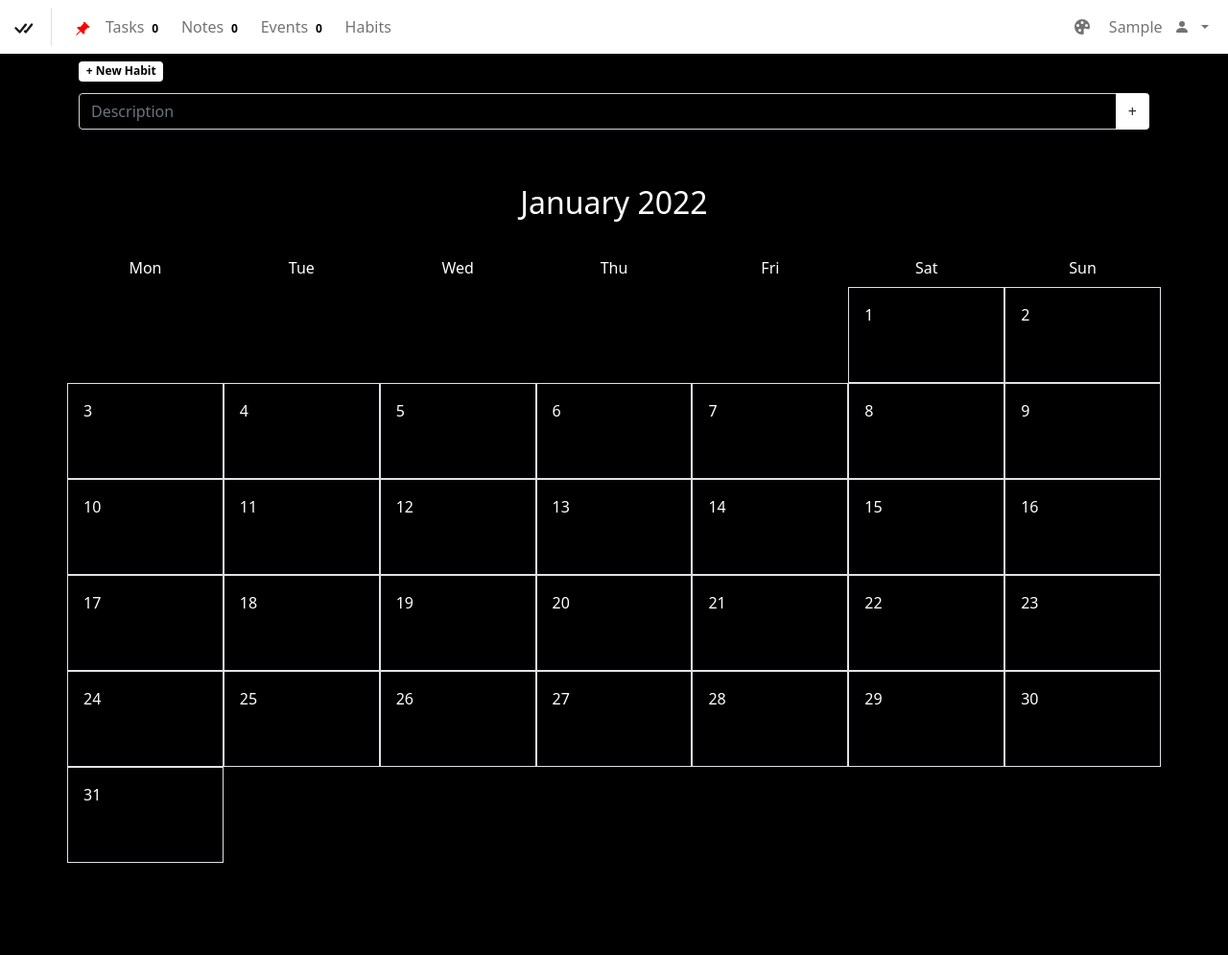
After one commit to misterrager8/toDo-Py, a Flask app: page /habits in a window 1280 px wide, after a click on "+ New Habit". The commit adds this page. Shown: the whole page at 96% size. Run offline with Flask 2, Linux system fonts and the light colour scheme; the visitor is signed in with stand-in values (Sample User, id 1); data comes from the database, SQL or seed files in the repository; data that the repository does not hold is empty.

Commit message:
Bring back HabitCalendar, Habit classes

```diff
--- a/modules/ctrla.py
+++ b/modules/ctrla.py
@@ -1,6 +1,10 @@
+from calendar import month_name, day_abbr, Calendar
+from datetime import date
+
 from sqlalchemy import text
 
 from modules import db
+from modules.models import Entry
 
 
 class Database:
@@ -33,3 +37,102 @@ class Database:
     def execute_stmt(stmt: str):
         db.session.execute(stmt)
         db.session.commit()
+
+
+class HabitCalendar(Calendar):
+    """
+    This calendar returns complete HTML pages.
+    """
+
+    # CSS classes for the day <td>s
+    cssclasses = ["mon", "tue", "wed", "thu", "fri", "sat", "sun"]
+
+    # CSS classes for the day <th>s
+    cssclasses_weekday_head = cssclasses
+
+    # CSS class for the days before and after current month
+    cssclass_noday = "noday"
+
+    # CSS class for the month's head
+    cssclass_month_head = "month"
+
+    # CSS class for the month
+    cssclass_month = "month"
+
+    # CSS class for the year's table head
+    cssclass_year_head = "year"
+
+    # CSS class for the whole year table
+    cssclass_year = "year"
+
+    def formatday(self, day, weekday):
+        """
+        Return a day as a table cell.
+        """
+
+        if day == 0:
+            # day outside month
+            return '<div class="card-body %s" style="height:100px;width:100px">&nbsp;</div>' % self.cssclass_noday
+        else:
+            _ = db.session.query(Entry).filter(Entry.datestamp == date(date.today().year, date.today().month, day)).all()
+            if _:
+                x = ""
+                for i in _:
+                    x += '<svg xmlns="http://www.w3.org/2000/svg" width="20" height="20" fill="%s" class="bi bi-circle-fill mr-1" viewBox="0 0 16 16"><circle cx="8" cy="8" r="8"/></svg>' % i.habits.color
+                return '<div class="card-body border text-truncate %s" style="height:100px;width:100px">%d<br>%s</div>' % (
+                    self.cssclasses[weekday], day, x)
+            else:
+                return '<div class="card-body border %s" style="height:100px;width:100px">%d</div>' % (
+                    self.cssclasses[weekday], day)
+
+    def formatweek(self, theweek):
+        """
+        Return a complete week as a table row.
+        """
+        s = ''.join(self.formatday(d, wd) for (d, wd) in theweek)
+        return '<div class="row">%s</div>' % s
+
+    def formatweekday(self, day):
+        """
+        Return a weekday name as a table header.
+        """
+        return '<p class="text-center card-body font-italic font-weight-bold %s" style="width:100px; height:10px">%s</p>' % (
+            self.cssclasses_weekday_head[day], day_abbr[day])
+
+    def formatweekheader(self):
+        """
+        Return a header for a week as a table row.
+        """
+        s = ''.join(self.formatweekday(i) for i in self.iterweekdays())
+        return '<div class="row">%s</div>' % s
+
+    def formatmonthname(self, theyear, themonth, withyear=True):
+        """
+        Return a month name as a table row.
+        """
+        if withyear:
+            s = '%s %s' % (month_name[themonth], theyear)
+        else:
+            s = '%s' % month_name[themonth]
+        return '<p class="text-center %s font-italic" style="font-size:2em">%s</p>' % (
+            self.cssclass_month_head, s)
+
+    def formatmonth(self, theyear, themonth, withyear=True):
+        """
+        Return a formatted month as a table.
+        """
+        v = []
+        a = v.append
+        a('<div border="0" cellpadding="0" cellspacing="0" class="my-5 w-100 %s">' % (
+            self.cssclass_month))
+        a('\n')
+        a(self.formatmonthname(theyear, themonth, withyear=withyear))
+        a('\n')
+        a(self.formatweekheader())
+        a('\n')
+        for week in self.monthdays2calendar(theyear, themonth):
+            a(self.formatweek(week))
+            a('\n')
+        a('</div>')
+        a('\n')
+        return ''.join(v)
--- a/modules/models.py
+++ b/modules/models.py
@@ -1,5 +1,5 @@
 from flask_login import UserMixin
-from sqlalchemy import Column, Text, Boolean, Integer, ForeignKey, DateTime, text
+from sqlalchemy import Column, Text, Boolean, Integer, ForeignKey, DateTime, text, Date
 from sqlalchemy.orm import relationship
 
 from modules import db
@@ -14,6 +14,7 @@ class User(db.Model, UserMixin):
     password = Column(Text)
     date_joined = Column(DateTime)
     bullets = relationship("Bullet", lazy="dynamic")
+    habits = relationship("Habit", lazy="dynamic")
     id = Column(Integer, primary_key=True)
 
     def __init__(self, **kwargs):
@@ -63,3 +64,28 @@ class Bullet(db.Model):
             return "#320D6D"
         elif self.type_ == "Note":
             return "#FFD447"
+
+
+class Habit(db.Model):
+    __tablename__ = "habits"
+
+    description = Column(Text)
+    color = Column(Text)
+    entries = relationship("Entry", backref="habits", lazy="dynamic")
+    user = Column(Integer, ForeignKey("users.id"))
+    id = Column(Integer, primary_key=True)
+
+    def __init__(self, **kwargs):
+        super(Habit, self).__init__(**kwargs)
+
+
+class Entry(db.Model):
+    __tablename__ = "entries"
+
+    datestamp = Column(Date)
+    habit = Column(Integer, ForeignKey("habits.id"))
+    user = Column(Integer, ForeignKey("users.id"))
+    id = Column(Integer, primary_key=True)
+
+    def __init__(self, **kwargs):
+        super(Entry, self).__init__(**kwargs)
--- a/modules/static/js/main.js
+++ b/modules/static/js/main.js
@@ -71,3 +71,27 @@ function pinToggle(bulletId) {
         refreshDiv('tiles');
     });
 }
+
+function habitCreate() {
+    $.post('habit_create', {
+        description : $('#description').val()
+    }, function(data) {
+        refreshDiv('tiles');
+    });
+}
+
+function habitDelete(habitId) {
+    $.get('habit_delete', {
+        id_ : habitId
+    }, function(data) {
+        refreshDiv('tiles');
+    });
+}
+
+function entryCreate(habitId) {
+    $.get('entry_create', {
+        id_ : habitId
+    }, function(data) {
+        refreshDiv('tiles');
+    });
+}
--- a/modules/templates/base.html
+++ b/modules/templates/base.html
@@ -22,6 +22,7 @@
         <li class="nav-item"><a href="{{ url_for('tasks') }}" class="nav-link">Tasks<span class="badge badge-custom">{{ current_user.get_tasks().count() }}</span></a></li>
         <li class="nav-item"><a href="{{ url_for('notes') }}" class="nav-link">Notes<span class="badge badge-custom">{{ current_user.get_notes().count() }}</span></a></li>
         <li class="nav-item"><a href="{{ url_for('events') }}" class="nav-link">Events<span class="badge badge-custom">{{ current_user.get_events().count() }}</span></a></li>
+        <li class="nav-item"><a href="{{ url_for('habits') }}" class="nav-link">Habits</a></li>
       </ul>
       {% endif %}
       <ul class="navbar-nav ms-auto">
--- /dev/null
+++ b/modules/templates/habits.html
@@ -0,0 +1,14 @@
+{% extends "base.html" %}
+{% import "macros.html" as macros with context %}
+
+{% block body %}
+<title>Habits</title>
+<a class="link badge badge-custom my-2" onclick="toggleDiv('habitCreate')">+ New Habit</a>
+<div id="habitCreate" style="display:none" class="py-1">{{ macros.habit_create_form() }}</div>
+<div class="row" id="tiles">
+  {% for i in current_user.habits %}
+  {{ macros.habit_card(i) }}
+  {% endfor %}
+  <div>{{ cal | safe }}</div>
+</div>
+{% endblock %}
--- a/modules/templates/macros.html
+++ b/modules/templates/macros.html
@@ -203,6 +203,15 @@
 </div>
 {% endmacro %}
 
+{% macro habit_card(habit) %}
+<div class="p-3 rounded my-2" style="border: 5px solid {{ habit.color }}">
+  <span class="d-block">{{ habit.description }}</span>
+  <a class="link badge bg-success" onclick="entryCreate({{ habit.id }})">+ Today</a>
+  <a class="link badge bg-danger" onclick="toggleDiv('deleteHabit' + {{ habit.id }})">Delete</a>
+  <a class="link text-danger" onclick="habitDelete({{ habit.id }})" style="display:none" id="deleteHabit{{ habit.id }}">Delete?</a>
+</div>
+{% endmacro %}
+
 {% macro toolbar() %}
 <div class="list-inline mb-2">
   <button type="button" onclick="styleText('bold')" class="btn btn-custom">{{ bold_icon() }}</button>
@@ -248,3 +257,10 @@
   </button>
 </form>
 {% endmacro %}
+
+{% macro habit_create_form() %}
+<form onsubmit="event.preventDefault(); habitCreate(); this.reset();" class="input-group">
+  <input type="text" class="form-control" id="description" autocomplete="off" placeholder="Description">
+  <button type="submit" class="btn btn-custom">+</button>
+</form>
+{% endmacro %}
--- a/modules/views.py
+++ b/modules/views.py
@@ -1,4 +1,5 @@
 import datetime
+import random
 
 from flask import request, render_template, current_app, url_for
 from flask_login import login_user, logout_user, current_user, login_required
@@ -6,8 +7,8 @@ from werkzeug.security import check_password_hash, generate_password_hash
 from werkzeug.utils import redirect
 
 from modules import login_manager, db
-from modules.ctrla import Database
-from modules.models import User, Bullet
+from modules.ctrla import Database, HabitCalendar
+from modules.models import User, Bullet, Habit, Entry
 
 database = Database()
 
@@ -45,6 +46,13 @@ def events():
 @login_required
 def tasks():
     return render_template("tasks.html")
+
+
+@current_app.route("/habits")
+@login_required
+def habits():
+    today = datetime.datetime.now()
+    return render_template("habits.html", cal=HabitCalendar().formatmonth(today.year, today.month))
 
 
 @current_app.route("/pinned")
@@ -164,3 +172,38 @@ def pin_toggle():
     database.update()
 
     return redirect(url_for("index"))
+
+
+@current_app.route("/habit_create", methods=["POST"])
+@login_required
+def habit_create():
+    description = request.form["description"]
+
+    database.create(Habit(description=description,
+                          color="#{:06x}".format(random.randint(0, 0xFFFFFF)),
+                          user=current_user.id))
+
+    return redirect(url_for("habits"))
+
+
+@current_app.route("/habit_delete")
+@login_required
+def habit_delete():
+    _: Habit = database.get(Habit, int(request.args.get("id_")))
+
+    for i in _.entries: database.delete(i)
+    database.delete(_)
+
+    return redirect(url_for("habits"))
+
+
+@current_app.route("/entry_create")
+@login_required
+def entry_create():
+    _: Habit = database.get(Habit, int(request.args.get("id_")))
+
+    database.create(Entry(datestamp=datetime.date.today(),
+                          habit=_.id,
+                          user=current_user.id))
+
+    return redirect(url_for("habits"))
```
